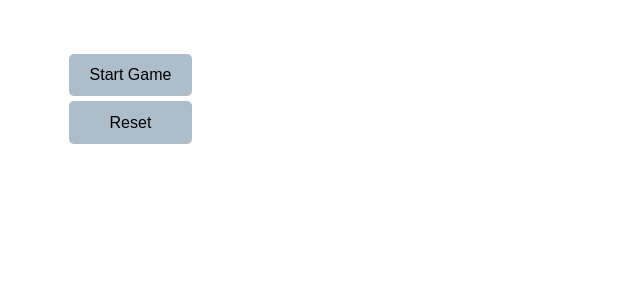
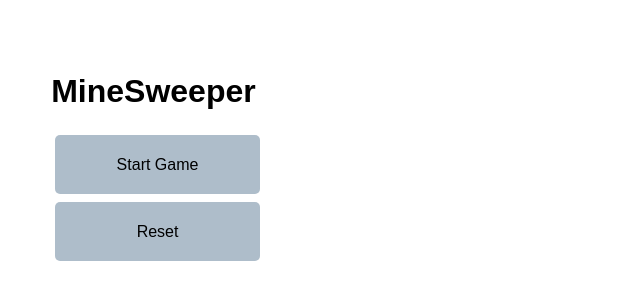
Before and after one commit to jonathanwears/minesweeper, a React (Vite) app: page / in a window 1280 px wide. Shown: the top 300 px of the page, without its empty margins (0-640 px from the left). Built offline with nearby package versions, Linux system fonts and the light colour scheme; a web font is replaced by a local one.

Commit message:
Added a title

```diff
--- /dev/null
+++ b/src/components/Title.jsx
@@ -0,0 +1,9 @@
+import React from 'react';
+
+function Title({ title }) {
+  return (
+    <h1>{title}</h1>
+  );
+}
+
+export default Title;
--- a/src/pages/StatusBar.jsx
+++ b/src/pages/StatusBar.jsx
@@ -3,6 +3,7 @@ import useGameStore from '../utils/stores/useGameStore';
 import './status-bar.css';
 import StatusButtons from '../components/statusBar/StatusButtons';
 import StatusMessage from '../components/statusBar/StatusMessage';
+import Title from '../components/Title';
 
 function StatusBar() {
   const { isWon, isLost } = useGameStore((state) => state.game);
@@ -20,6 +21,7 @@ function StatusBar() {
 
   return (
     <div className="status-bar">
+      <Title title="MineSweeper" />
       <StatusButtons />
       <StatusMessage message={message} />
     </div>
```
